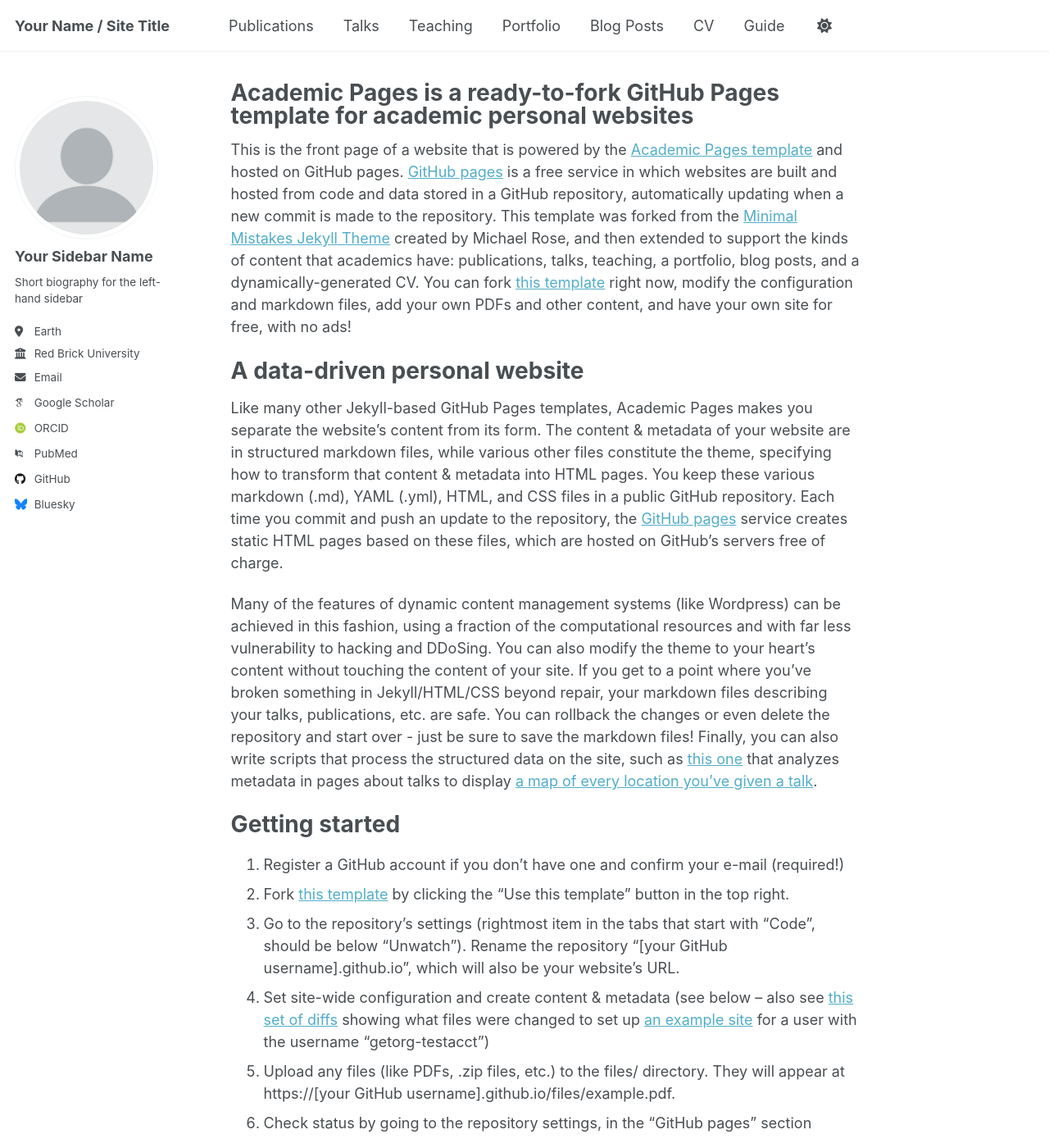
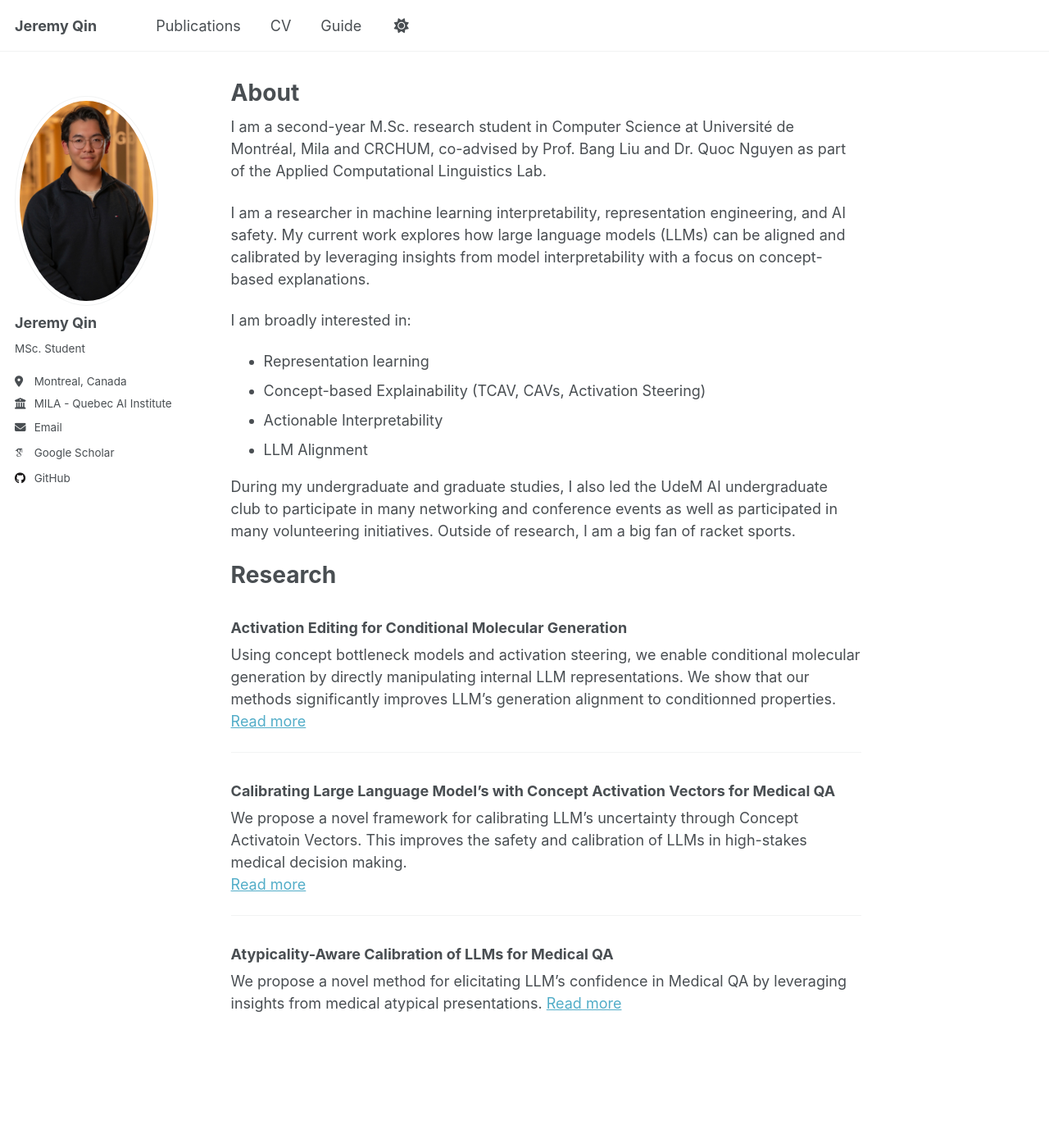
Before and after one commit to jeremy-qin/jeremy-qin.github.io, a Jekyll site: the page built from _pages/about.md, in a window 1280 px wide and 1400 px high. Shown: the whole window at 82% size. Built offline with Jekyll 4.4.1, drawn with Linux system fonts in a browser that asks for light colours; some web fonts are replaced; some of the changed text lies outside the part shown.

Commit message:
first commit

```diff
--- a/_config.yml
+++ b/_config.yml
@@ -9,10 +9,10 @@
 # Basic Site Settings
 locale                   : "en-US"
 site_theme               : "default"
-title                    : "Your Name / Site Title"
+title                    : "Jeremy Qin"
 title_separator          : "-"
-name                     : &name "Your Name"
-description              : &description "personal description"
+name                     : &name "Jeremy Qin"
+description              : &description "ML Researcher"
 url                      : https://academicpages.github.io # the base hostname & protocol for your site e.g. "https://[your GitHub username].github.io" or if you already have some other page hosted on Github then use "https://[your GitHub username].github.io/[Your Repo Name]"
 baseurl                  : "" # the subpath of your site, e.g. "/blog"
 repository               : "academicpages/academicpages.github.io"
@@ -23,22 +23,22 @@
 author:
   # Biographic information
   avatar           : "profile.png"
-  name             : "Your Sidebar Name"
+  name             : "Jeremy Qin"
   pronouns         : # example: "she/her"
-  bio              : "Short biography for the left-hand sidebar"
-  location         : "Earth"
-  employer         : "Red Brick University"
+  bio              : "MSc. Student"
+  location         : "Montreal, Canada"
+  employer         : "MILA - Quebec AI Institute"
   uri              : # URL
-  email            : "none@example.org"
+  email            : "jeremy.qin@umontreal.ca"
 
   # Academic websites
   academia         : # URL
   arxiv            : # URL - Update with the correct link to your profile
-  googlescholar    : "https://scholar.google.com/citations?user=PS_CX0AAAAAJ"
+  googlescholar    : "https://scholar.google.com/citations?user=sjJ01koAAAAJ&hl=fr"
   impactstory      : # URL
-  orcid            : "http://orcid.org/yourorcidurl"
+  orcid            : # URL
   semantic         : # URL
-  pubmed           : "https://www.ncbi.nlm.nih.gov/pubmed/?term=john+snow"
+  pubmed           : # URL
   researchgate     : # URL
   scopus           : # URL
 
@@ -46,12 +46,12 @@
   bitbucket        : # Username - Update with your username on the site
   codepen          : # Username
   dribbble         : # Username
-  github           : "academicpages"
+  github           : "https://github.com/jeremy-qin"
   kaggle           : # Username
   stackoverflow    : # User number or user number and name (i.e., use "1" or "1/jeff-atwood")
 
   # Social media
-  bluesky          : "bsky.app" # Replace this with you Bluesky username
+  bluesky          : # "bsky.app" # Replace this with you Bluesky username
   facebook         : # Username
   flickr           : # Username
   foursquare       : # Username
--- a/_pages/about.md
+++ b/_pages/about.md
@@ -1,49 +1,44 @@
 ---
 permalink: /
-title: "Academic Pages is a ready-to-fork GitHub Pages template for academic personal websites"
+title: "About"
 author_profile: true
 redirect_from:
   - /about/
   - /about.html
 ---
 
-This is the front page of a website that is powered by the [Academic Pages template](https://github.com/academicpages/academicpages.github.io) and hosted on GitHub pages. [GitHub pages](https://pages.github.com) is a free service in which websites are built and hosted from code and data stored in a GitHub repository, automatically updating when a new commit is made to the repository. This template was forked from the [Minimal Mistakes Jekyll Theme](https://mmistakes.github.io/minimal-mistakes/) created by Michael Rose, and then extended to support the kinds of content that academics have: publications, talks, teaching, a portfolio, blog posts, and a dynamically-generated CV. You can fork [this template](https://github.com/academicpages/academicpages.github.io) right now, modify the configuration and markdown files, add your own PDFs and other content, and have your own site for free, with no ads!
+I am a second-year M.Sc. research student in Computer Science at Université de Montréal, Mila and CRCHUM, co-advised by Prof. Bang Liu and Dr. Quoc Nguyen as part of the Applied Computational Linguistics Lab.
 
-A data-driven personal website
-======
-Like many other Jekyll-based GitHub Pages templates, Academic Pages makes you separate the website's content from its form. The content & metadata of your website are in structured markdown files, while various other files constitute the theme, specifying how to transform that content & metadata into HTML pages. You keep these various markdown (.md), YAML (.yml), HTML, and CSS files in a public GitHub repository. Each time you commit and push an update to the repository, the [GitHub pages](https://pages.github.com/) service creates static HTML pages based on these files, which are hosted on GitHub's servers free of charge.
+I am a researcher in machine learning interpretability, representation engineering, and AI safety. My current work explores how large language models (LLMs) can be aligned and calibrated by leveraging insights from model interpretability with a focus on concept-based explanations.
 
-Many of the features of dynamic content management systems (like Wordpress) can be achieved in this fashion, using a fraction of the computational resources and with far less vulnerability to hacking and DDoSing. You can also modify the theme to your heart's content without touching the content of your site. If you get to a point where you've broken something in Jekyll/HTML/CSS beyond repair, your markdown files describing your talks, publications, etc. are safe. You can rollback the changes or even delete the repository and start over - just be sure to save the markdown files! Finally, you can also write scripts that process the structured data on the site, such as [this one](https://github.com/academicpages/academicpages.github.io/blob/master/talkmap.ipynb) that analyzes metadata in pages about talks to display [a map of every location you've given a talk](https://academicpages.github.io/talkmap.html).
+I am broadly interested in:
 
-Getting started
-======
-1. Register a GitHub account if you don't have one and confirm your e-mail (required!)
-1. Fork [this template](https://github.com/academicpages/academicpages.github.io) by clicking the "Use this template" button in the top right.
-1. Go to the repository's settings (rightmost item in the tabs that start with "Code", should be below "Unwatch"). Rename the repository "[your GitHub username].github.io", which will also be your website's URL.
-1. Set site-wide configuration and create content & metadata (see below -- also see [this set of diffs](http://archive.is/3TPas) showing what files were changed to set up [an example site](https://getorg-testacct.github.io) for a user with the username "getorg-testacct")
-1. Upload any files (like PDFs, .zip files, etc.) to the files/ directory. They will appear at https://[your GitHub username].github.io/files/example.pdf.
-1. Check status by going to the repository settings, in the "GitHub pages" section
+- Representation learning
+- Concept-based Explainability (TCAV, CAVs, Activation Steering)
+- Actionable Interpretability
+- LLM Alignment
 
-Site-wide configuration
-------
-The main configuration file for the site is in the base directory in [_config.yml](https://github.com/academicpages/academicpages.github.io/blob/master/_config.yml), which defines the content in the sidebars and other site-wide features. You will need to replace the default variables with ones about yourself and your site's github repository. The configuration file for the top menu is in [_data/navigation.yml](https://github.com/academicpages/academicpages.github.io/blob/master/_data/navigation.yml). For example, if you don't have a portfolio or blog posts, you can remove those items from that navigation.yml file to remove them from the header.
+During my undergraduate and graduate studies, I also led the UdeM AI undergraduate club to participate in many networking and conference events as well as participated in many volunteering initiatives. Outside of research, I am a big fan of racket sports.
 
-Create content & metadata
-------
-For site content, there is one markdown file for each type of content, which are stored in directories like _publications, _talks, _posts, _teaching, or _pages. For example, each talk is a markdown file in the [_talks directory](https://github.com/academicpages/academicpages.github.io/tree/master/_talks). At the top of each markdown file is structured data in YAML about the talk, which the theme will parse to do lots of cool stuff. The same structured data about a talk is used to generate the list of talks on the [Talks page](https://academicpages.github.io/talks), each [individual page](https://academicpages.github.io/talks/2012-03-01-talk-1) for specific talks, the talks section for the [CV page](https://academicpages.github.io/cv), and the [map of places you've given a talk](https://academicpages.github.io/talkmap.html) (if you run this [python file](https://github.com/academicpages/academicpages.github.io/blob/master/talkmap.py) or [Jupyter notebook](https://github.com/academicpages/academicpages.github.io/blob/master/talkmap.ipynb), which creates the HTML for the map based on the contents of the _talks directory).
 
-**Markdown generator**
 
-The repository includes [a set of Jupyter notebooks](https://github.com/academicpages/academicpages.github.io/tree/master/markdown_generator
-) that converts a CSV containing structured data about talks or presentations into individual markdown files that will be properly formatted for the Academic Pages template. The sample CSVs in that directory are the ones I used to create my own personal website at stuartgeiger.com. My usual workflow is that I keep a spreadsheet of my publications and talks, then run the code in these notebooks to generate the markdown files, then commit and push them to the GitHub repository.
 
-How to edit your site's GitHub repository
-------
-Many people use a git client to create files on their local computer and then push them to GitHub's servers. If you are not familiar with git, you can directly edit these configuration and markdown files directly in the github.com interface. Navigate to a file (like [this one](https://github.com/academicpages/academicpages.github.io/blob/master/_talks/2012-03-01-talk-1.md) and click the pencil icon in the top right of the content preview (to the right of the "Raw | Blame | History" buttons). You can delete a file by clicking the trashcan icon to the right of the pencil icon. You can also create new files or upload files by navigating to a directory and clicking the "Create new file" or "Upload files" buttons.
 
-Example: editing a markdown file for a talk
-![Editing a markdown file for a talk](/images/editing-talk.png)
+# Research
 
-For more info
-------
-More info about configuring Academic Pages can be found in [the guide](https://academicpages.github.io/markdown/), the [growing wiki](https://github.com/academicpages/academicpages.github.io/wiki), and you can always [ask a question on GitHub](https://github.com/academicpages/academicpages.github.io/discussions). The [guides for the Minimal Mistakes theme](https://mmistakes.github.io/minimal-mistakes/docs/configuration/) (which this theme was forked from) might also be helpful.
+### Activation Editing for Conditional Molecular Generation
+Using concept bottleneck models and activation steering, we enable conditional molecular generation by directly manipulating internal LLM representations. We show that our methods significantly improves LLM's generation alignment to conditionned properties.
+[Read more](./publications/molecular-steering)
+
+
+---
+
+### Calibrating Large Language Model's with Concept Activation Vectors for Medical QA
+We propose a novel framework for calibrating LLM's uncertainty through Concept Activatoin Vectors. This improves the safety and calibration of LLMs in high-stakes medical decision making.
+[Read more](./publications/atypicality-calibration)
+
+---
+
+### Atypicality-Aware Calibration of LLMs for Medical QA
+We propose a novel method for elicitating LLM's confidence in Medical QA by leveraging insights from medical atypical presentations.
+[Read more](./publications/concept-alignment)
```
Also changed, not shown: _data/navigation.yml (+8 -8 lines), images/profile.png.
